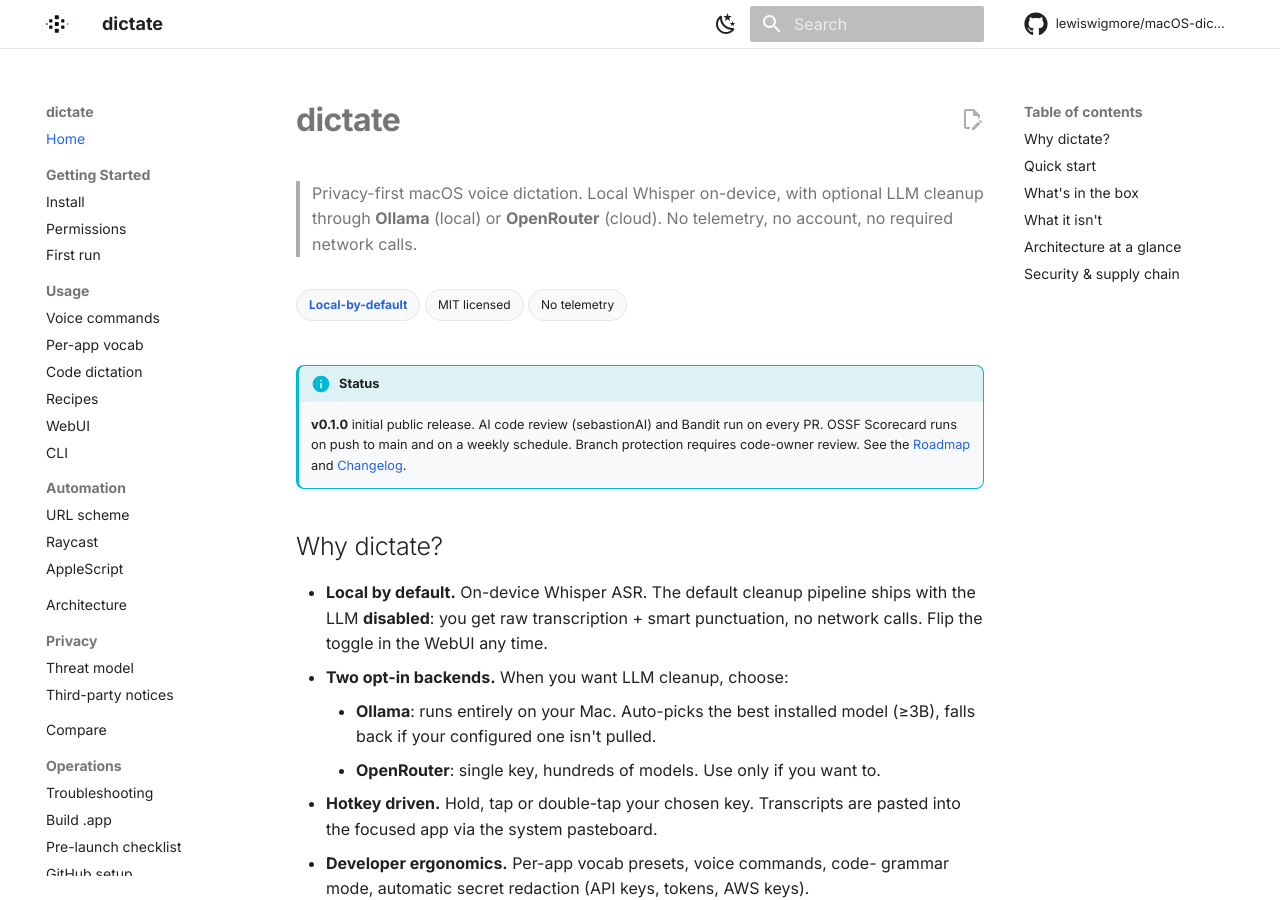
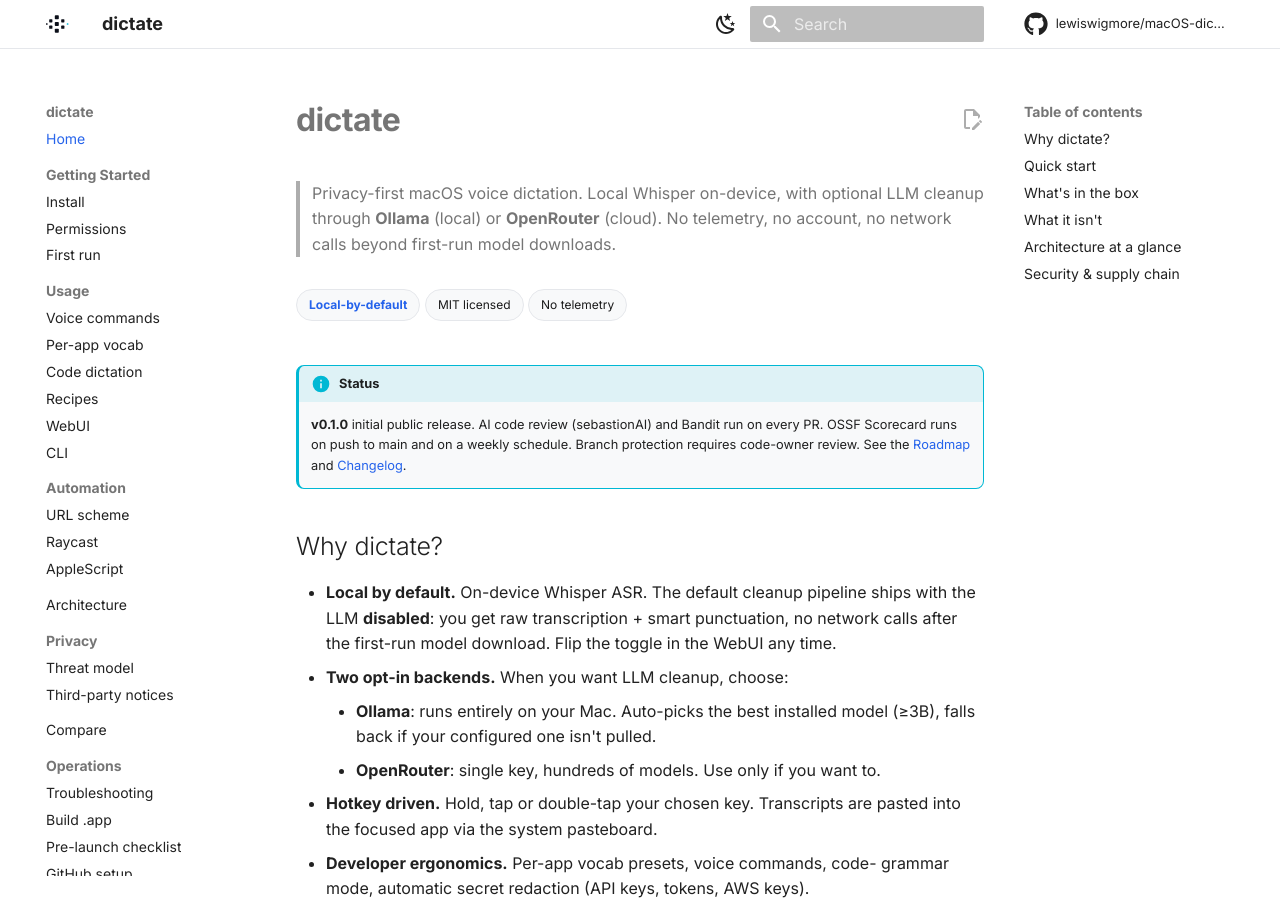
Before and after one commit to lewiswigmore/macOS-dictate, an MkDocs documentation site: the page built from docs/index.md, in a window 1280 px wide and 900 px high. Built offline with MkDocs 1.6.1 and Material for MkDocs 9.7.7, drawn with Linux system fonts in a browser that asks for light colours; comment, search, counter and statistics services are not loaded.

Commit message:
docs: tighten privacy claims to reflect first-run model downloads (#55)
Small honesty pass on docs claims after a self-review of what the code
actually does.

## Why

A reader pointed out (correctly) that some privacy claims are slightly
stronger than what the code does:

- faster-whisper, MLX Whisper and silero-vad all fetch model weights
from Hugging Face / a remote URL on first run (`dictate/asr.py:137`,
`dictate/asr_mlx.py`, `dictate/vad.py:_download_model`). So *'no
required network calls'* and *'nothing leaves your machine'* without
qualification aren't quite right.
- Apple's exact telemetry for built-in Dictation isn't publicly
documented, so *'Apple analytics (opt-out)'* in the compare table was a
bit hand-wavy.
- FAQ said transcripts live in `<repo>/history.jsonl`, but the config
key is `history.path` and the default is `~/dictate/history.jsonl` —
fine when the repo is cloned to `~/dictate`, misleading otherwise.

The Apple SFSpeech backend claim (*'no Apple cloud'*) is **correct
as-is** — `asr_apple.py` forces `setRequiresOnDeviceRecognition_(True)`
and fails closed if the device can't honour it.

## Changes

- `docs/index.md` — *'no required network calls'* → *'no network calls
beyond first-run model downloads'*; same qualifier added to the
default-pipeline bullet.
- `docs/recipes.md` — qualify *'nothing leaves your machine'*.
- `docs/compare.md` — soften *'Apple analytics (opt-out)'* → *'Per
Apple's privacy policy'*.
- `FAQ.md` + `docs/faq.md` — clarify default history path and that it's
configurable via `history.path`.

Pure copy edits, no code changes.

---------

Co-authored-by: Copilot <223556219+Copilot@users.noreply.github.com>

```diff
--- a/docs/index.md
+++ b/docs/index.md
@@ -2,7 +2,7 @@
 
 > Privacy-first macOS voice dictation. Local Whisper on-device, with optional
 > LLM cleanup through **Ollama** (local) or **OpenRouter** (cloud). No telemetry,
-> no account, no required network calls.
+> no account, no network calls beyond first-run model downloads.
 
 <div class="dictate-chips" markdown>
   <span class="dictate-chip"><strong>Local-by-default</strong></span>
@@ -20,7 +20,8 @@
 
 - **Local by default.** On-device Whisper ASR. The default cleanup pipeline
   ships with the LLM **disabled**: you get raw transcription + smart
-  punctuation, no network calls. Flip the toggle in the WebUI any time.
+  punctuation, no network calls after the first-run model download. Flip
+  the toggle in the WebUI any time.
 - **Two opt-in backends.** When you want LLM cleanup, choose:
     - **Ollama**: runs entirely on your Mac. Auto-picks the best installed
       model (≥3B), falls back if your configured one isn't pulled.
```
